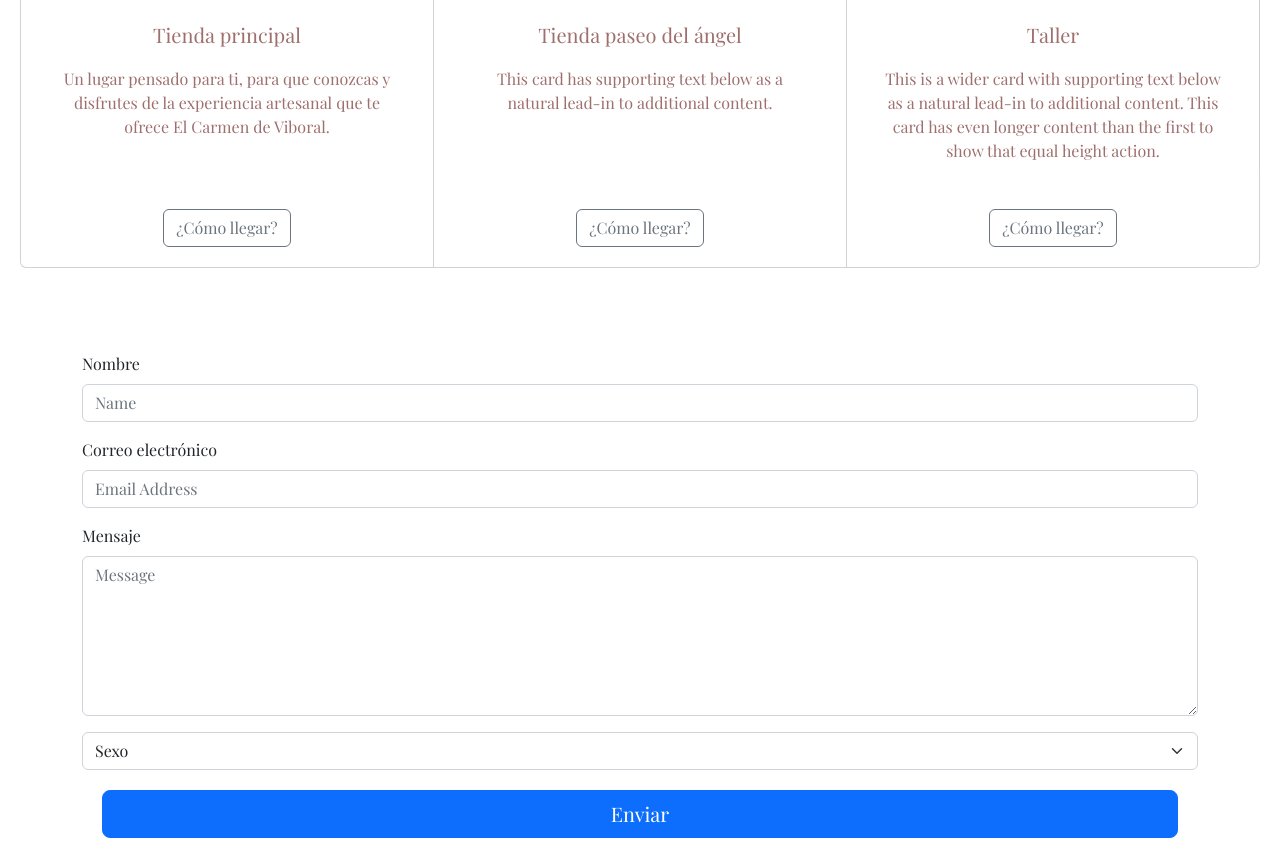
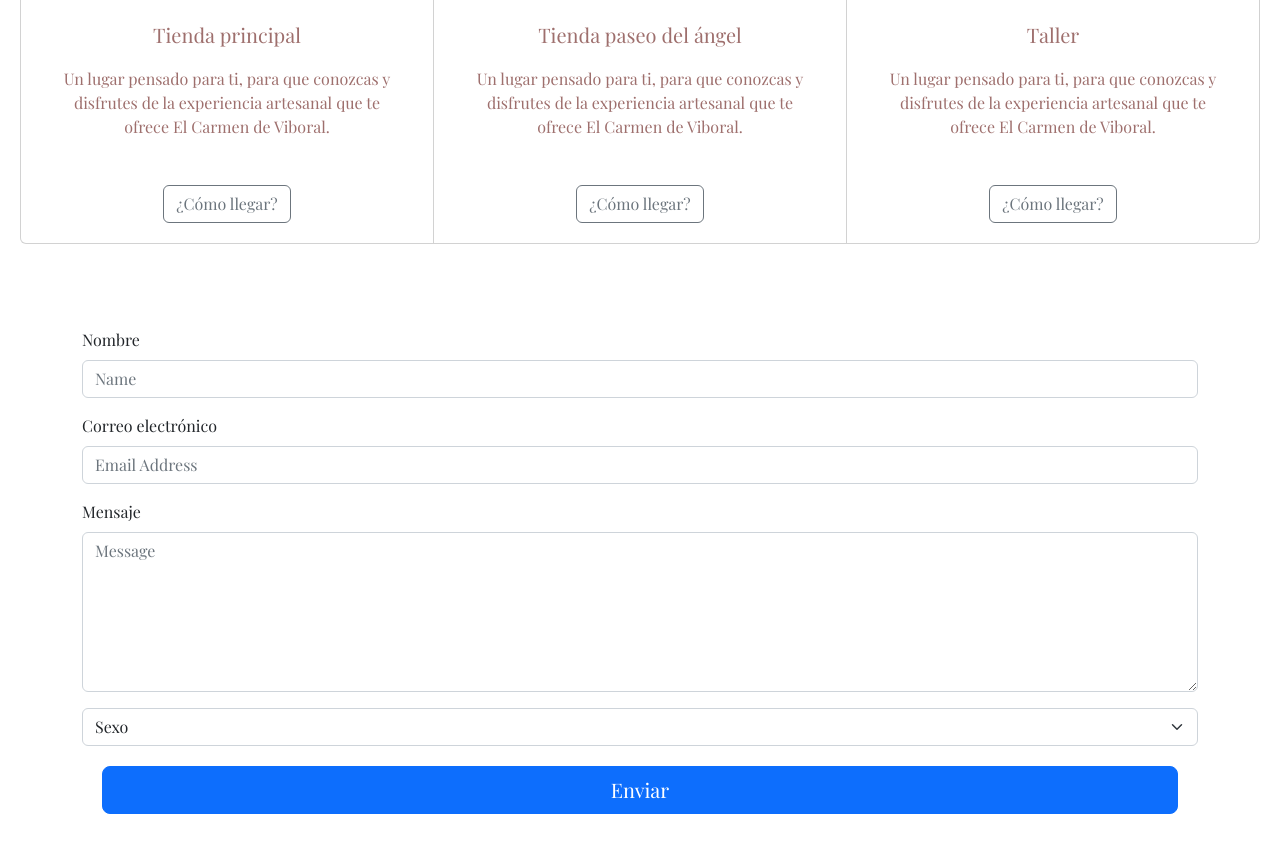
Before and after one commit to juliarbelaez/PreEntrega3-Quintero---Javascript2, a plain HTML site: page pages/contacto.html in a window 1280 px wide. Shown: the part 846-1700 px from the top of the page. Drawn offline with nearby package versions, Linux system fonts and the light colour scheme.

Commit message:
changes text

```diff
--- a/pages/contacto.html
+++ b/pages/contacto.html
@@ -71,7 +71,7 @@
             <img src="../images/3.jpg" class="card-img-top" alt="...">
             <div class="card-body">
                 <h5 class="card-title">Tienda paseo del ángel</h5>
-                <p class="card-text">This card has supporting text below as a natural lead-in to additional content.</p>
+                <p class="card-text">Un lugar pensado para ti, para que conozcas y disfrutes de la experiencia artesanal que te ofrece El Carmen de Viboral.</p>
             </div>
             <div class="card-button">
                 <a href="https://maps.app.goo.gl/VhhAZva9iioGHsZ1A?g_st=iw" class="btn btn-outline-secondary" role="button">¿Cómo llegar?</a>
@@ -81,7 +81,7 @@
             <img src="../images/4.jpg" class="card-img-top" alt="...">
             <div class="card-body">
                 <h5 class="card-title">Taller</h5>
-                <p class="card-text">This is a wider card with supporting text below as a natural lead-in to additional content. This card has even longer content than the first to show that equal height action.</p>
+                <p class="card-text">Un lugar pensado para ti, para que conozcas y disfrutes de la experiencia artesanal que te ofrece El Carmen de Viboral.</p>
             </div>
             <div class="card-button">
                 <a href="https://maps.app.goo.gl/KmqZAmEDmeZKB5w57?g_st=iw" class="btn btn-outline-secondary" role="button">¿Cómo llegar?</a>
```
